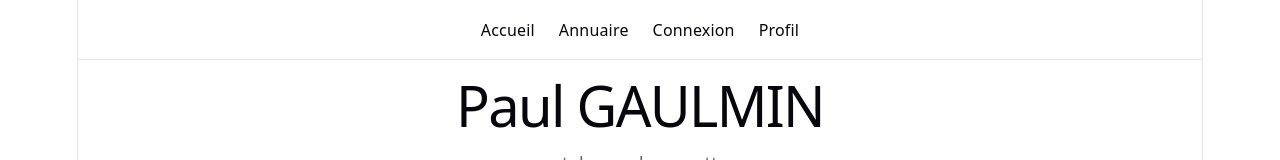
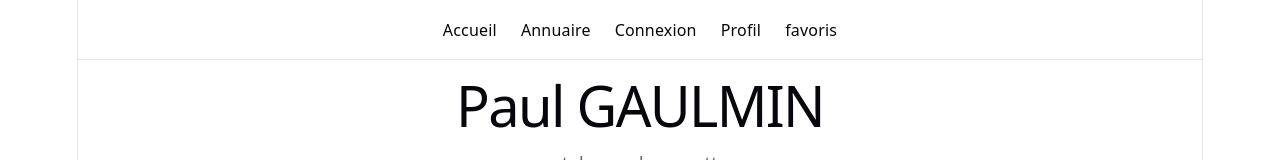
Before and after one commit to paul23jj/ynov-user, a React (Vite) app: page /recipes in a window 1280 px wide. Shown: the top 160 px of the page. Built offline with nearby package versions, Linux system fonts and the light colour scheme; no server answers.

Commit message:
feat: route favoris

```diff
--- /dev/null
+++ b/src/pages/Favoris.tsx
@@ -0,0 +1,9 @@
+function Favoris(){
+  return(
+        <>
+            <h1>FAVORIS</h1>
+        </>
+    )
+}
+
+export default Favoris
--- a/src/pages/Navbar.tsx
+++ b/src/pages/Navbar.tsx
@@ -8,6 +8,7 @@ function Header() {
                 <li><Link to="/userList">Annuaire</Link></li>
                 <li><Link to="/login">Connexion</Link></li>
                 <li><Link to="/profile">Profil</Link></li>
+                <li><Link to="/favoris">favoris</Link></li>
             </ul>
         </nav>
     );
```
Also changed, not shown: src/route.tsx (+6 -1 lines).
